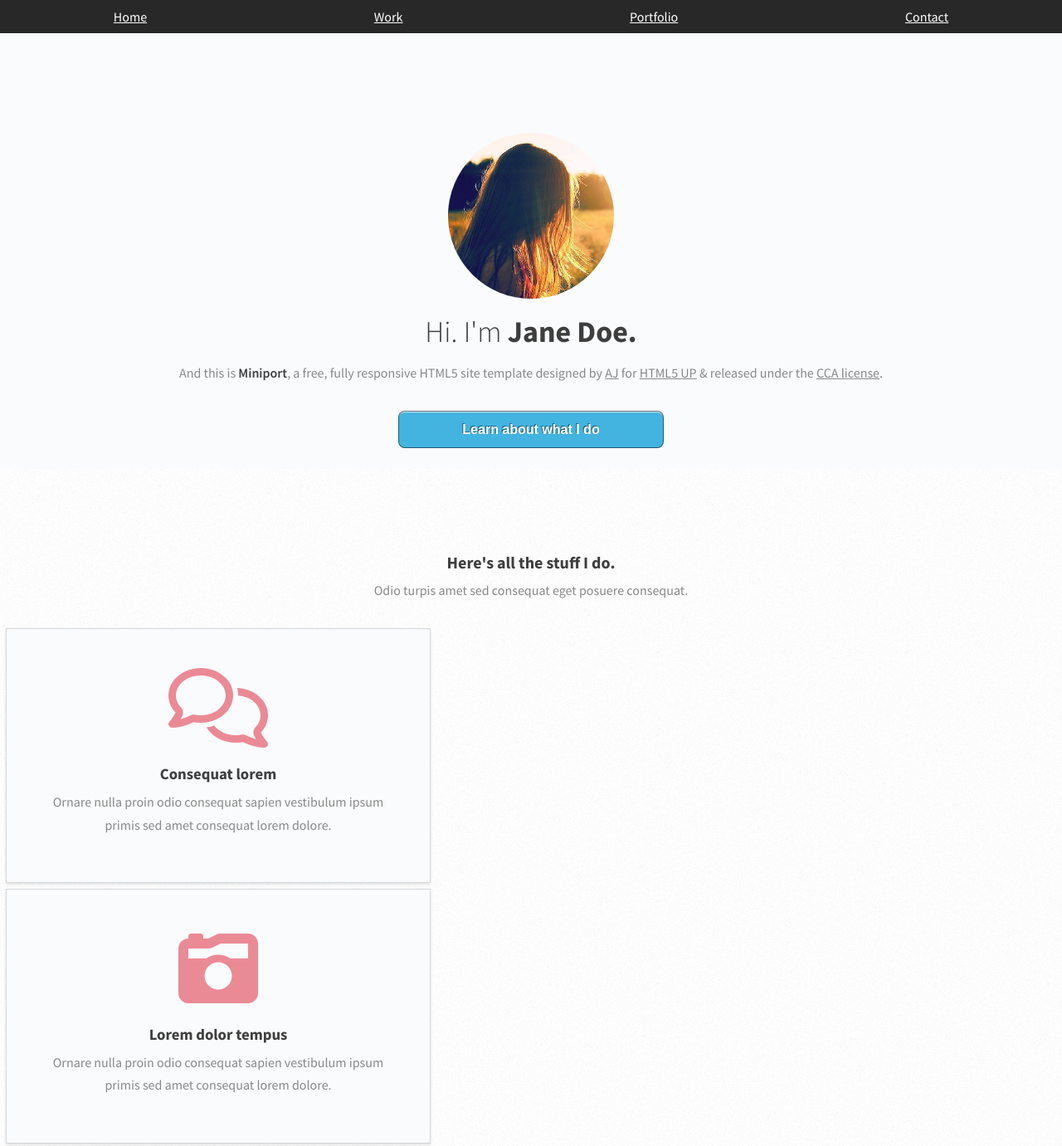
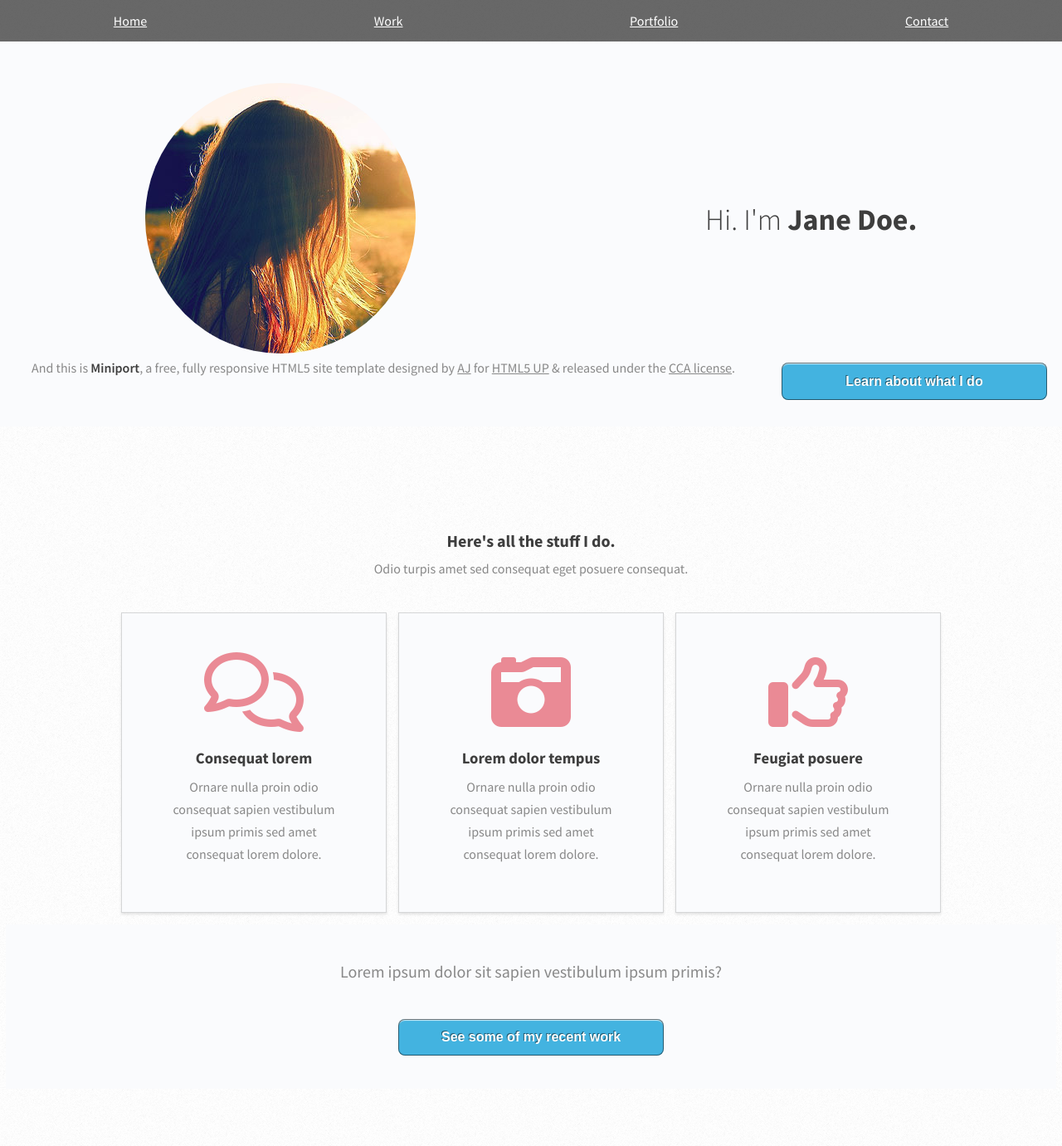
Before and after one commit to Donatello-Dev/MiniPortfolio, a plain HTML site: page index.html in a window 1280 px wide. Shown: the top 1381 px of the page at 83% size. Drawn offline with Linux system fonts and the light colour scheme.

Commit message:
Praticando responsividade
Começei o projeto com a tecnica mobile-first e adaptei o layout para telas maiores

```diff
--- a/css/main.css
+++ b/css/main.css
@@ -7,6 +7,7 @@
 body{
     background-image: url(../img/background.png);
     font-family: 'Source Sans Pro', Arial, sans-serif;
+    color: #888;
 }
 
 p{
@@ -21,35 +22,34 @@ p{
     left: 0;
     top: 0;
     width: 100%;
-    background-color: #282828;
+    background-color: rgba(40, 40, 40, .7);
 }
 
 ul{
     display: flex;
     flex-wrap: wrap;
+    justify-content: space-around;
     list-style: none;
-    justify-content: space-around;
 }
 
 ul li{
-    padding: 10px 0px;
+    padding: 15px 0;
 }
 
 .menu-top a{
-    padding: 15px 50px;
+    padding: 15px 17px;
     color: #fff;
 }
 
 .presentation{
     display: flex;
     flex-direction: column;
+    justify-content: center;
     align-items: center;
+    text-align: center;
     padding-bottom: 25px;
+    padding-top: 50px;
     background: #fafbfd;
-}
-
-.presentation figure{
-    margin-top: 10em;
 }
 
 .img-profile img {
@@ -71,7 +71,6 @@ strong{
 
 .presentation p{
     font-size: 1em;
-    color: #888;
 }
 
 p strong{
@@ -110,8 +109,15 @@ button:hover{
 }
 
 article{
+    display: flex;
+    flex-wrap: wrap;
+    justify-content: center;
     text-align: center;
     color: #3e3e3e;
+}
+
+article header{
+    width: 100%;
 }
 
 article h2{
@@ -122,7 +128,7 @@ article h2{
 }
 
 .work section{
-    max-width: 32em;
+    max-width: 25em;
     margin: 7px;
     padding: 3em 2em 1.5em 2em;
     background: #fafbfd;
@@ -140,8 +146,9 @@ h3{
 }
 
 footer{
+    width: 100%;
+    margin: 7px;
     background: #fafbfd;
-    margin: 7px;
 }
 
 footer > p{
@@ -159,7 +166,7 @@ footer button{
 }
 
 .portfolio section{
-    margin: 0 10px;
+    margin: 20px 10px;
     background: #fafbfd;
     box-shadow: inset 0px 0px 0px 1px rgba(0, 0, 0, 0.15), 0px 2px 3px 0px rgba(0, 0, 0, 0.1);
 }
@@ -187,10 +194,17 @@ h3 a:hover{
 
 form,
 .site-footer{
+    display: flex;
+    flex-wrap: wrap;
+    justify-content: space-around;
     text-align: center;
     text-shadow: -1px -1px 0px #181818;
     background-color: #303030;
     color: #999;
+}
+
+form header{
+    width: 100%;
 }
 
 form h2{
@@ -233,6 +247,7 @@ input[type="reset"]{
 
 input[type="submit"]{
     background-color: #43B3E0;
+    cursor: pointer;
 }
 
 input[type="submit"]:hover{
@@ -242,6 +257,7 @@ input[type="submit"]:hover{
 input[type="reset"]{
     margin-bottom: 3em;
     background-color: #444;
+    cursor: pointer;
 }
 
 input[type="reset"]:hover{
@@ -258,6 +274,7 @@ hr{
 }
 
 .site-footer h3{
+    width: 100%;
     margin: 1em 0;
     color: #fff;
 }
@@ -317,5 +334,44 @@ i[class*="git"]{
 #work,
 #portfolio,
 #contact{
-    height: 75px;
+    padding: 50px 0;
 }
+
+@media (min-width: 650px){
+    .presentation img{
+        width: 100%;
+    }
+}
+
+@media (min-width: 735px){
+    .portfolio section,
+    .work section{
+        max-width: 20em;
+    }
+
+    input[placeholder="Name"],
+    input[placeholder="Email"]{
+        width: 40%;
+    }
+}
+
+@media (min-width: 910px){
+    input[type="submit"],
+    input[type="reset"]{
+        max-height: 60px;
+        margin: 10px 20px;
+    }
+}
+
+@media (min-width: 1020px){
+    .presentation{
+        flex-direction: row;
+        justify-content: space-around;
+        flex-wrap: wrap;
+    }
+
+    .presentation div{
+        width: 61%;
+    }
+
+}
```
